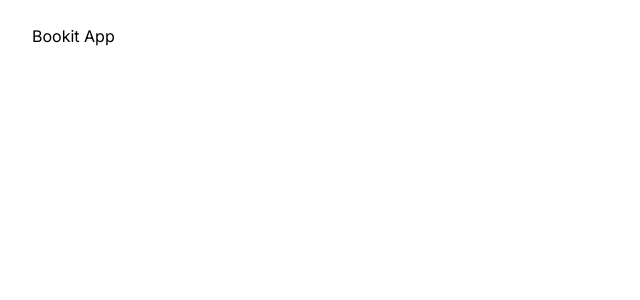
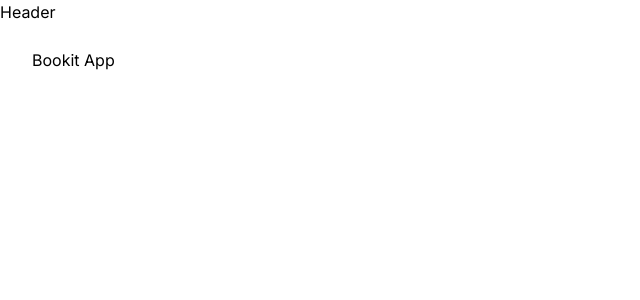
Before and after one commit to Annie-Huang/bookit-app, a Next.js app: page / in a window 1280 px wide. Shown: the top 300 px of the page, without its empty margins (0-640 px from the left). Built offline with nearby package versions, Linux system fonts and the light colour scheme.

Commit message:
Create the Header.jsx file and add it into the app/layout.jsx so every page can see the <Header>

```diff
--- a/app/layout.jsx
+++ b/app/layout.jsx
@@ -1,5 +1,6 @@
 import { Inter } from 'next/font/google';
 import '@/assets/styles/globals.css';
+import Header from '@/components/Header';
 
 const inter = Inter({ subsets: ['latin'] });
 
@@ -12,6 +13,7 @@ export default function RootLayout({ children }) {
   return (
     <html lang='en'>
       <body className={inter.className}>
+        <Header />
         <main className='mx-auto max-w-7xl px-4 py-6 sm:px-6 lg:px-8'>
           {children}
         </main>
--- /dev/null
+++ b/components/Header.jsx
@@ -0,0 +1,7 @@
+import React from 'react';
+
+const Header = () => {
+  return <>Header</>;
+};
+
+export default Header;
```
